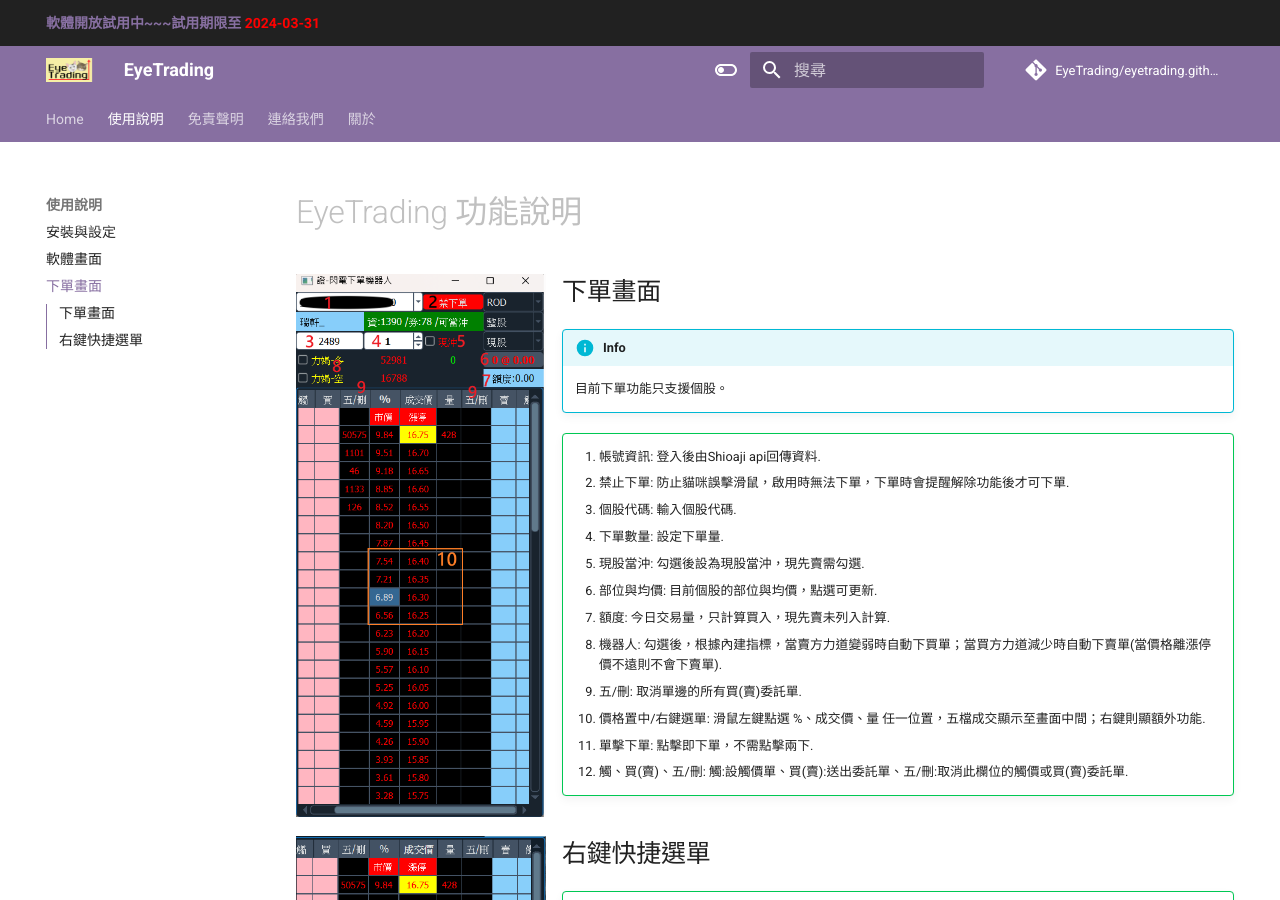
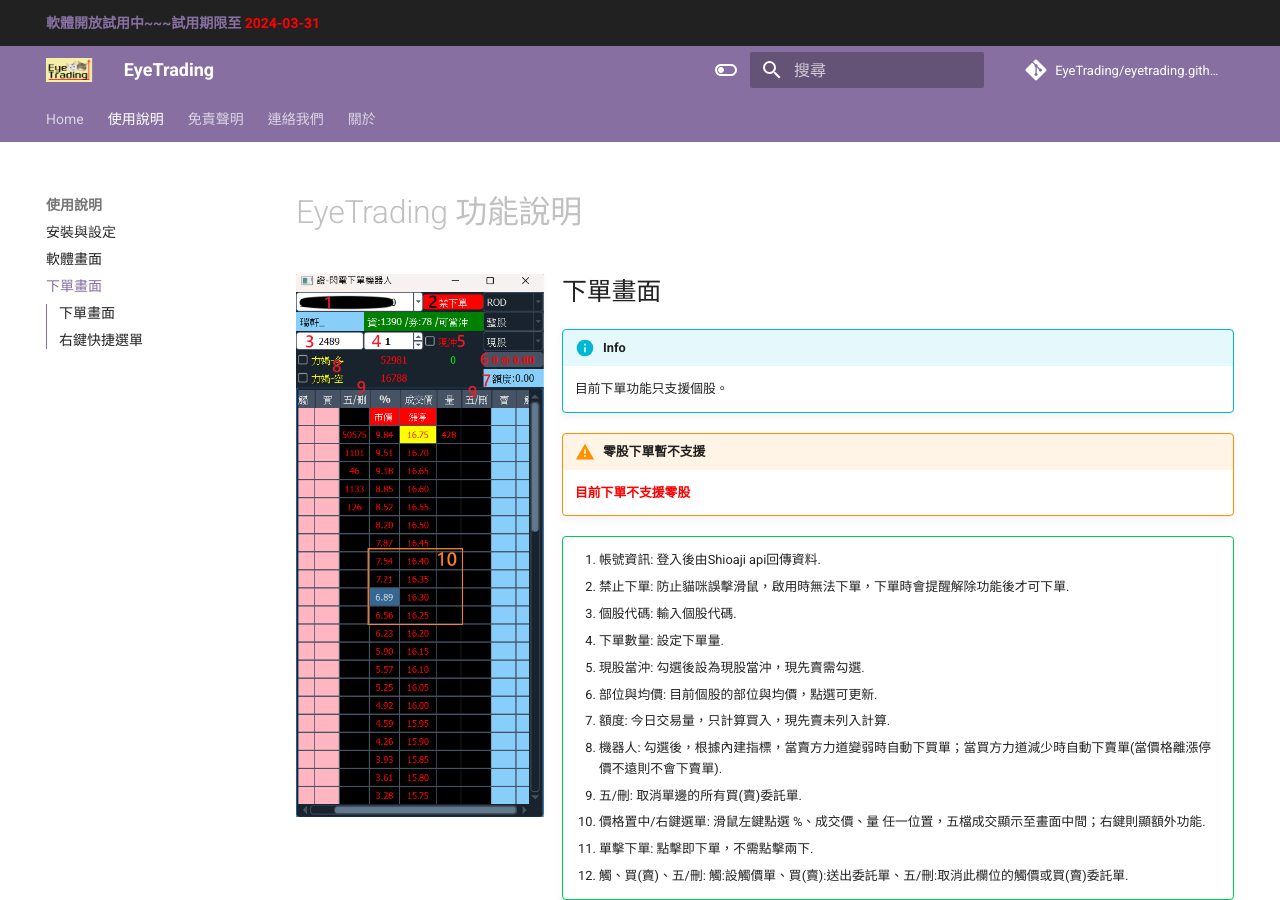
Before and after one commit to EyeTrading/eyetrading.github.io, an MkDocs documentation site: the page built from docs/guides/screen_flashbot.md, in a window 1280 px wide and 900 px high. Built offline with MkDocs 1.6.1 and Material for MkDocs 9.7.7, drawn with Linux system fonts in a browser that asks for light colours; comment, search, counter and statistics services are not loaded.

Commit message:
added warning for quantity less 1

```diff
--- a/docs/guides/screen_flashbot.md
+++ b/docs/guides/screen_flashbot.md
@@ -7,6 +7,9 @@
 
 !!! info
     目前下單功能只支援個股。
+
+!!! warning "零股下單暫不支援"
+    <span style="font-weight:bold;color:red;">目前下單不支援零股</span>
 
 !!! success ""
 
```
